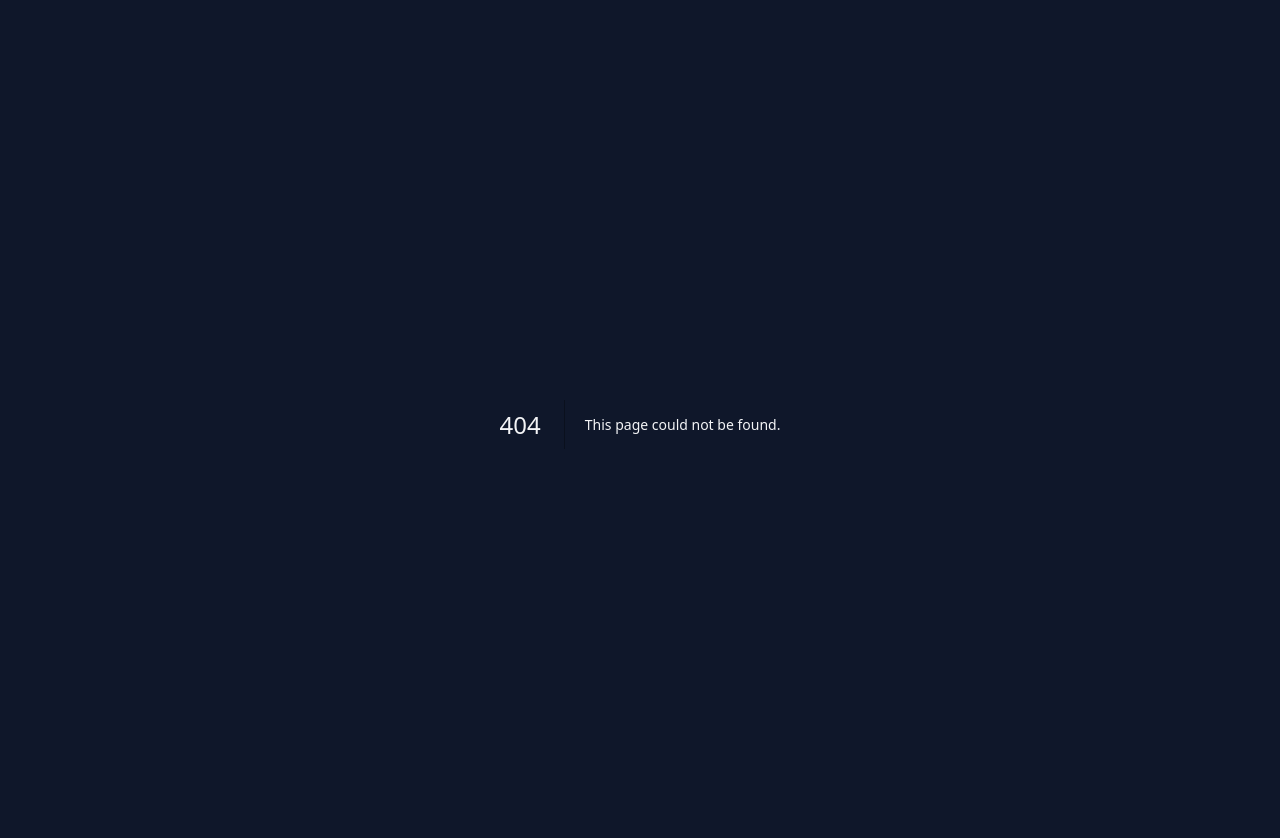
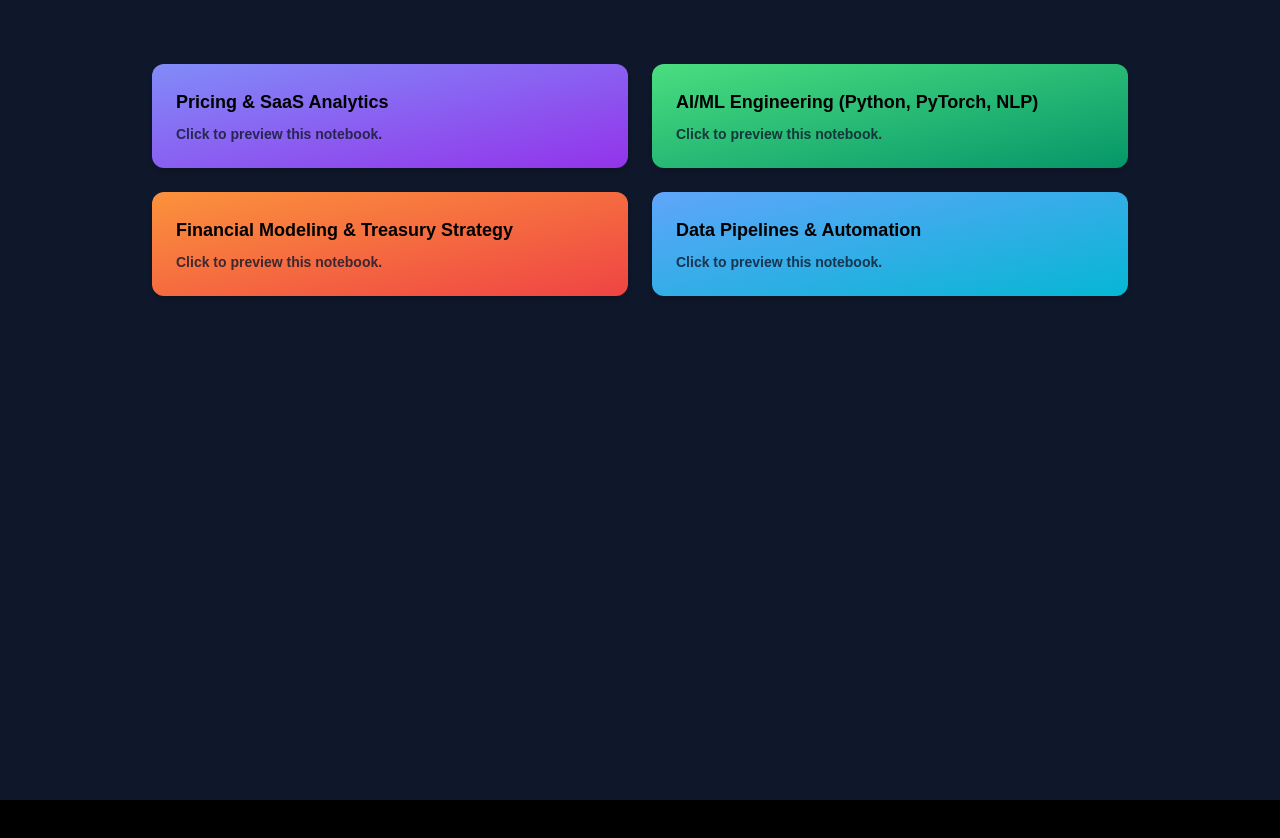
Before and after one commit to JamesBoggs/portfolio-sept-2025, a Next.js app: page /components/NotebookCards in a window 1280 px wide. Before the commit this address had no page. Shown: the top 838 px of the page. After the commit the page ends 800 px from the top, so only its background shows below. Built offline with nearby package versions, Linux system fonts and the light colour scheme.

Commit message:
Create NotebookCards.js

```diff
--- /dev/null
+++ b/pages/components/NotebookCards.js
@@ -0,0 +1,59 @@
+import { useState } from "react";
+
+export default function NotebookCards() {
+  const [openCard, setOpenCard] = useState(null);
+
+  const cards = [
+    {
+      id: "pricing",
+      title: "Pricing & SaaS Analytics",
+      gradient: "from-indigo-400 to-purple-600",
+      src: "/notebooks/02_pricing_bandits_kaseya.html",
+    },
+    {
+      id: "ml",
+      title: "AI/ML Engineering (Python, PyTorch, NLP)",
+      gradient: "from-green-400 to-emerald-600",
+      src: "/notebooks/01_bayesian_ab_cuped_kaseya.html",
+    },
+    {
+      id: "finance",
+      title: "Financial Modeling & Treasury Strategy",
+      gradient: "from-orange-400 to-red-500",
+      src: "/notebooks/04_uplift_modeling_churn_kaseya.html",
+    },
+    {
+      id: "data",
+      title: "Data Pipelines & Automation",
+      gradient: "from-blue-400 to-cyan-500",
+      src: "/notebooks/03_did_automation_humanscale.html",
+    },
+  ];
+
+  return (
+    <div className="grid grid-cols-1 lg:grid-cols-2 gap-6 mt-10">
+      {cards.map(({ id, title, gradient, src }) => (
+        <div
+          key={id}
+          onClick={() => setOpenCard(openCard === id ? null : id)}
+          className={`cursor-pointer bg-gradient-to-br ${gradient} p-6 rounded-xl font-semibold text-black shadow-md transition-transform duration-300 hover:scale-[1.03] hover:shadow-[0_0_25px_rgba(129,216,208,0.35)]`}
+        >
+          <h3 className="text-lg font-bold mb-2">{title}</h3>
+          <p className="text-slate-900/80 text-sm">
+            {openCard === id
+              ? "Click again to close notebook."
+              : "Click to preview this notebook."}
+          </p>
+
+          {openCard === id && (
+            <iframe
+              src={src}
+              className="w-full h-72 mt-4 rounded border border-white/20"
+              loading="lazy"
+            />
+          )}
+        </div>
+      ))}
+    </div>
+  );
+}
```
